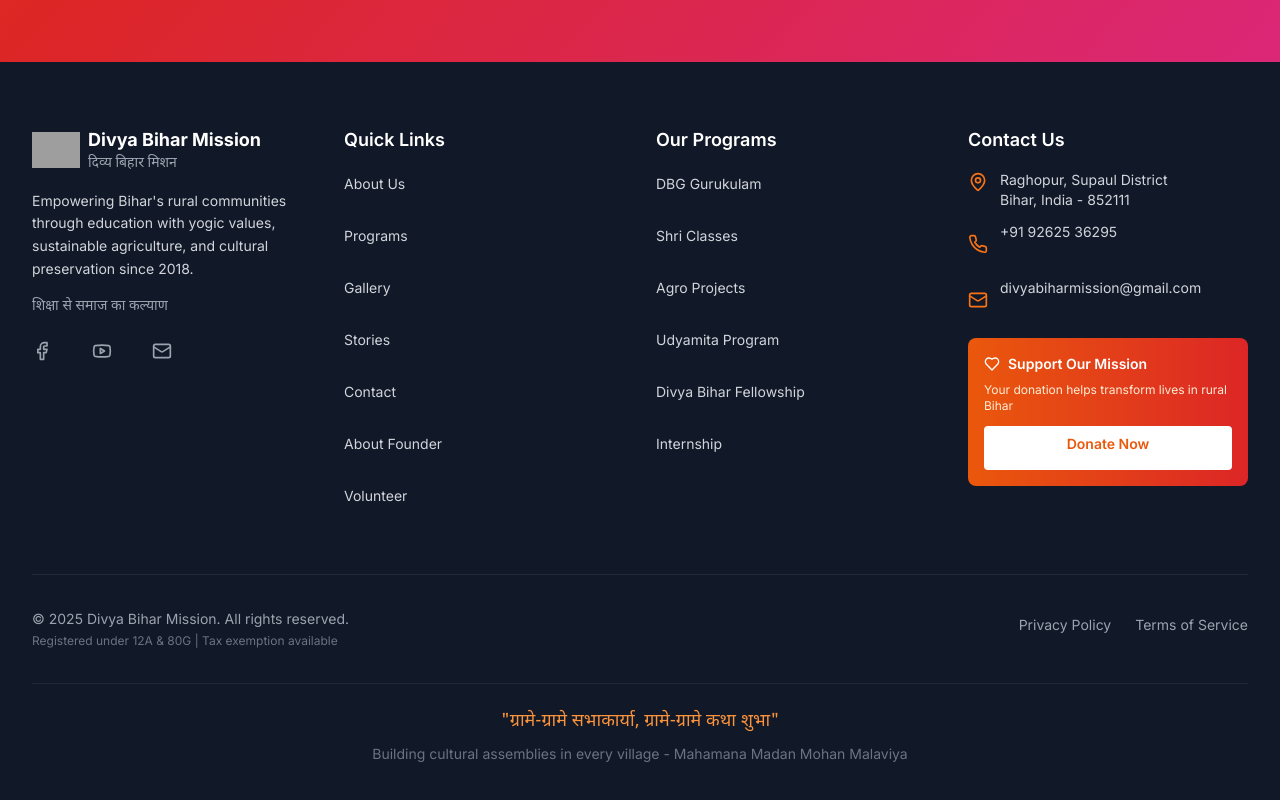
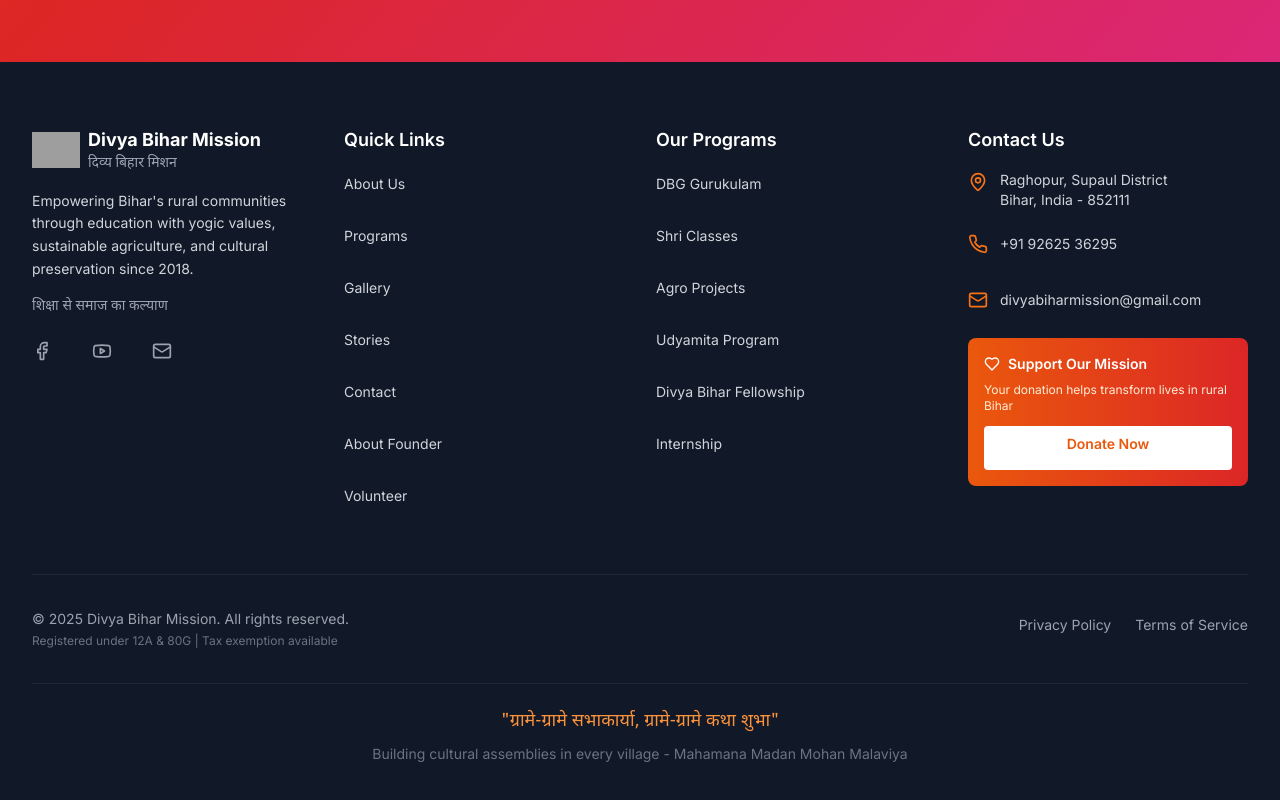
Before and after one commit to rksiitd1/gurukulam-v6, a Next.js app: page / in a window 1280 px wide. Shown: the part 7936-8736 px from the top of the page. Built offline with nearby package versions, Linux system fonts and the light colour scheme; grey boxes are pictures that could not be loaded.

Commit message:
align phone number and email address with icons
The phone number and email address in the footer are now vertically aligned with their respective icons, ensuring a cleaner and more professional look.

```diff
--- a/components/footer.tsx
+++ b/components/footer.tsx
@@ -108,7 +108,8 @@ export function Footer() {
                 <Phone className="w-4 h-4 sm:w-5 sm:h-5 text-orange-500" />
                 <a
                   href="tel:+919262536295"
-                  className="text-sm text-gray-300 hover:text-orange-500 transition-colors touch-manipulation"
+                  className="text-sm text-gray-300 hover:text-orange-500 transition-colors touch-manipulation flex items-center"
+                  style={{ lineHeight: 1 }}
                 >
                   +91 92625 36295
                 </a>
@@ -117,7 +118,8 @@ export function Footer() {
                 <Mail className="w-4 h-4 sm:w-5 sm:h-5 text-orange-500" />
                 <a
                   href="mailto:divyabiharmission@gmail.com"
-                  className="text-sm text-gray-300 hover:text-orange-500 transition-colors touch-manipulation"
+                  className="text-sm text-gray-300 hover:text-orange-500 transition-colors touch-manipulation flex items-center"
+                  style={{ lineHeight: 1 }}
                 >
                   divyabiharmission@gmail.com
                 </a>
```
